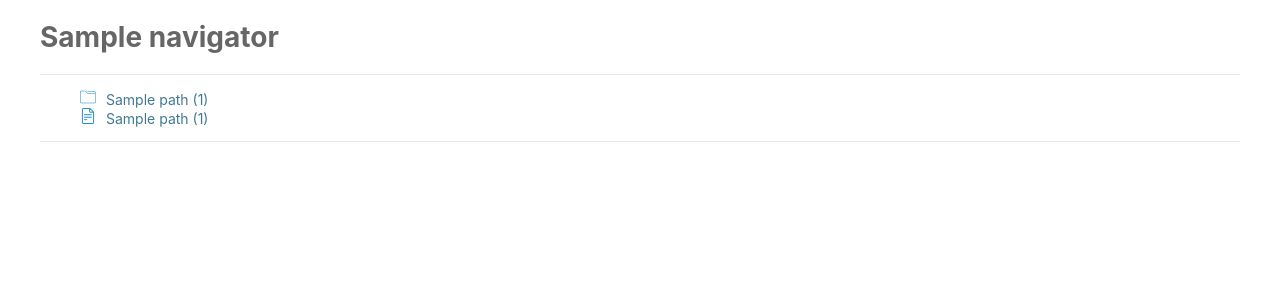
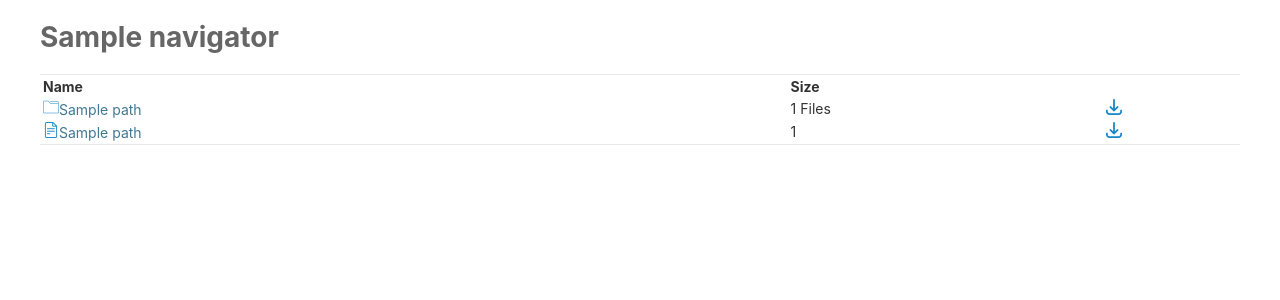
Before and after one commit to DableUTeeF/django-file-server, a Django app: template web_ui/templates/files.html in a window 1280 px wide. Shown: the part 49-349 px from the top of the page. Run offline with Django 4.2, Linux system fonts and the light colour scheme; the template is opened without the code that fills it: most values are stand-ins (such as "Sample title", 1, 10 or a date in 2020).

Commit message:
Changed to table

```diff
--- a/web_ui/static/css/base.css
+++ b/web_ui/static/css/base.css
@@ -216,6 +216,16 @@ li.dlist::before {
     background: url('/static/images/folder.png');
     background-size:contain;
 }
+li.dlist::after {
+    filter: invert(54%) sepia(69%) saturate(7490%) hue-rotate(182deg) brightness(100%) contrast(83%);
+    margin-left: 10px;
+    display: inline-block;
+    width: 16px;
+    height: 16px;
+    content: "";
+    background: url('/static/images/downloads.png');
+    background-size:contain;
+}
 li.flist::before {
     filter: invert(54%) sepia(69%) saturate(7490%) hue-rotate(182deg) brightness(100%) contrast(83%);
     margin-right: 10px;
@@ -226,3 +236,11 @@ li.flist::before {
     background: url('/static/images/document.png');
     background-size:contain;
 }
+.download{
+    filter: invert(54%) sepia(69%) saturate(7490%) hue-rotate(182deg) brightness(100%) contrast(83%);
+    width: 16px;
+    height: 16px;
+}
+th {
+    text-align: left;
+  }
--- a/web_ui/templates/files.html
+++ b/web_ui/templates/files.html
@@ -21,19 +21,35 @@
         <div id="content-start" class="content">
             <div id="content">
                 <h1 id="page-header">{{ navigator|safe }}</h1>
+                {% if redacted %}
+                <h2> Directory contains too many files. Showing only the first 100. </h2>
+                {% endif %}
                 <hr>
-                <ul>
+                <table style="width:100%">
+                    <tr>
+                      <th>Name</th>
+                      <th>Size</th>
+                      <th></th>
+                    </tr>
                     {% if directories %}
                     {% for directory in directories %}
-                    <li class="dlist"><a href="{{ directory.path }}">{{ directory.path }} ({{ directory.num }})</a></li>
+                    <tr href="{{ directory.path }}">
+                        <td><img class="download" src="/static/images/folder.png"><a href="{{ directory.path }}">{{ directory.path }}</a></td>
+                        <td>{{ directory.num }} Files</td>
+                        <td><a href="{{ directory.path }}"><img class="download" src="/static/images/downloads.png"></img></a></th>
+                      </tr>
                     {% endfor %}
                     {% endif %}
                     {% if files %}
                     {% for file in files %}
-                    <li class="flist"><a href="{{ file.path }}">{{ file.path }} ({{ file.size }})</a></li>
+                    <tr href="{{ file.path }}">
+                        <td><img class="download" src="/static/images/document.png"><a href="{{ file.path }}">{{ file.path }}</a></td>
+                        <td>{{ file.size }}</td>
+                        <td><a href="{{ file.path }}"><img class="download" src="/static/images/downloads.png"></img></a></th>
+                      </tr>
                     {% endfor %}
                     {% endif %}
-                </ul>
+                  </table>
                 <hr>
             </div>
         </div>
```
Also changed, not shown: web_ui/views.py (+58 -4 lines), web_ui/static/images/downloads.png (added).
